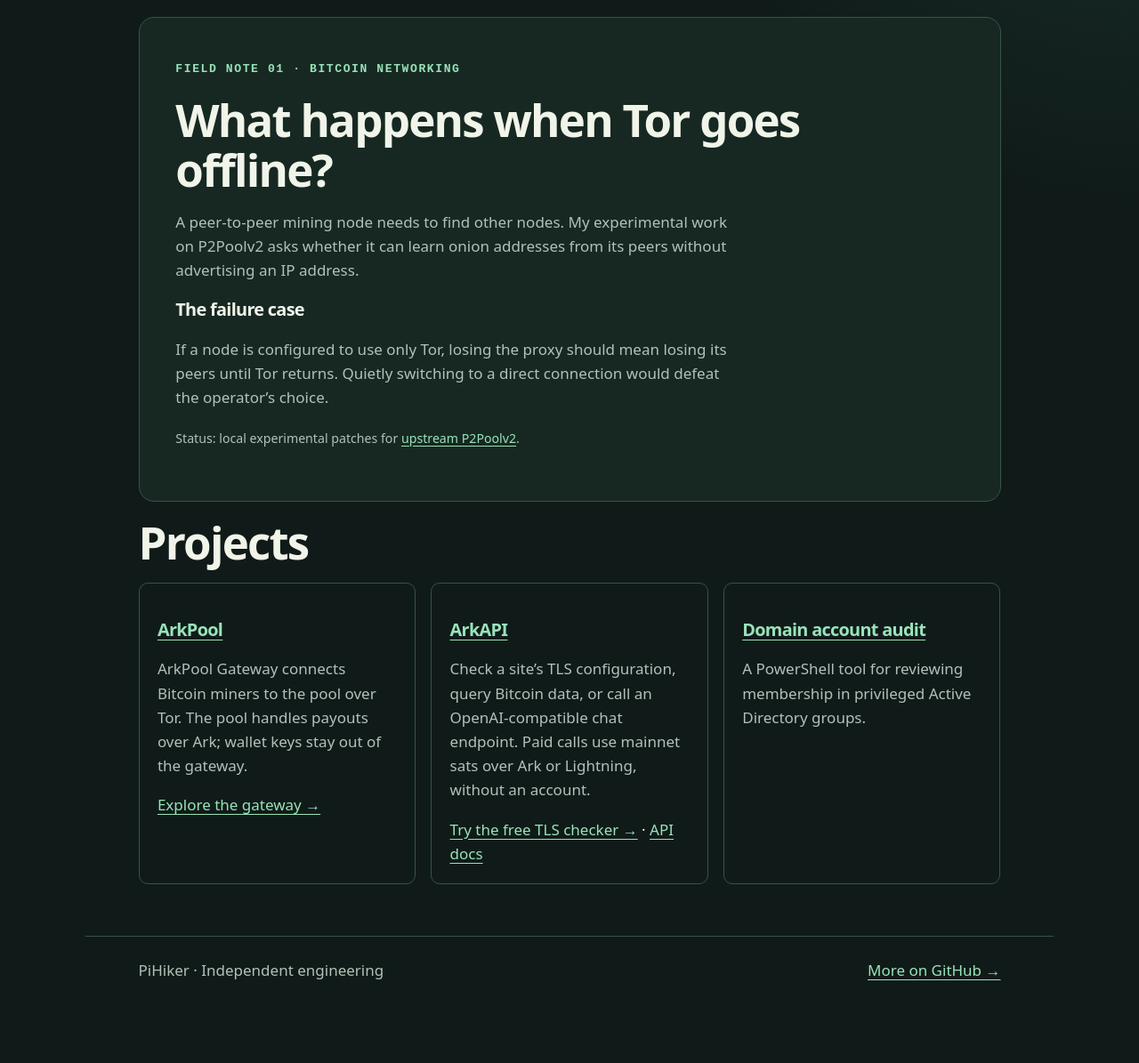
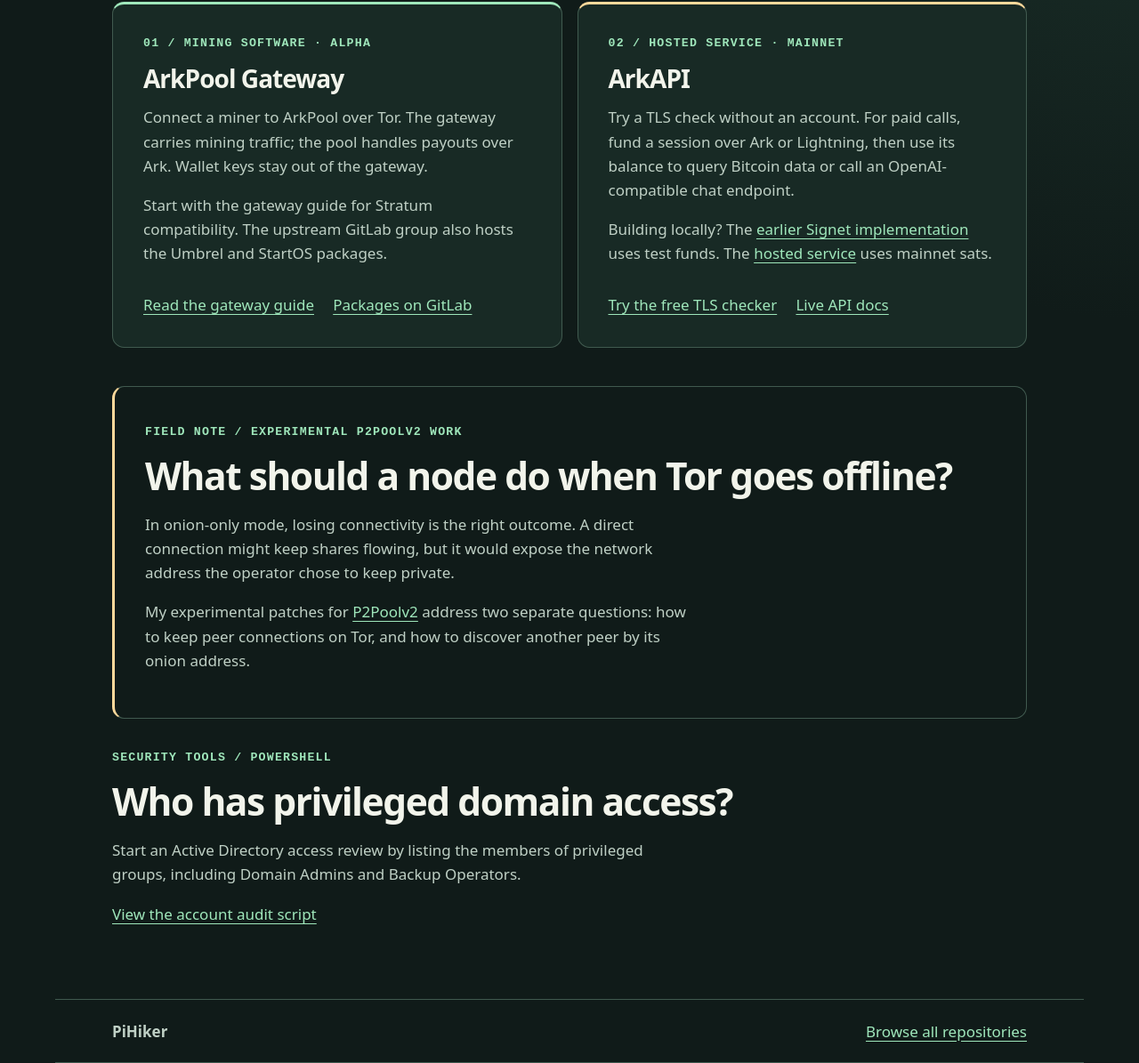
Before and after one commit to PiHiker/pihiker.github.io, a plain HTML site: page index.html in a window 1280 px wide. Shown: the part 693-1888 px from the top of the page at 89% size. Before the commit the page ends 1821 px from the top, so only its background shows below. Drawn offline with Linux system fonts and the light colour scheme.

Commit message:
Highlight privacy, security, and Bitcoin projects

```diff
--- a/index.html
+++ b/index.html
@@ -2,27 +2,83 @@
 <html lang="en">
 <head>
   <meta charset="utf-8">
-  <meta name="viewport" content="width=device-width,initial-scale=1">
-  <meta name="description" content="PiHiker’s field notes on Bitcoin tools, mining over Tor, and security engineering.">
-  <title>PiHiker · Field notes</title>
+  <meta name="viewport" content="width=device-width, initial-scale=1">
+  <meta name="description" content="Explore PiHiker’s ArkPool Gateway, Bitcoin-funded ArkAPI service, security tools, and field notes on onion-only networking.">
+  <title>PiHiker · Privacy, security, and Bitcoin</title>
   <style>
-    :root{color-scheme:dark;--ink:#f0f4e9;--muted:#b1c1b8;--mint:#99e3ba;--line:#375347;background:#101b19;color:var(--ink);font:17px/1.6 system-ui,sans-serif}
-    *{box-sizing:border-box}body{margin:0;background:radial-gradient(ellipse at top right,#214038,transparent 38rem)}main,header,footer{max-width:64rem;margin:auto;padding:1.4rem clamp(1.2rem,5vw,3.5rem)}
-    header,footer,.facts{display:flex;align-items:center;justify-content:space-between;gap:1rem;flex-wrap:wrap}header{border-bottom:1px solid var(--line)}a{color:var(--mint);text-underline-offset:.22em}a:focus-visible{outline:2px solid #ffd393;outline-offset:4px}
-    .label,dt{font:600 .77rem/1.5 ui-monospace,monospace;text-transform:uppercase;letter-spacing:.12em;color:var(--mint)}h1,h2,h3{line-height:1.1;letter-spacing:-.035em}h1{font-size:clamp(2.7rem,8vw,5.7rem);max-width:14ch;margin:.3em 0}h2{font-size:clamp(1.8rem,4vw,3rem);margin:.35em 0}p{color:var(--muted);max-width:64ch}.intro{padding:clamp(2rem,6vw,4rem) 0}.note{border:1px solid var(--line);border-radius:1rem;background:#172822;padding:clamp(1.2rem,4vw,2.4rem)}
-    .facts{justify-content:flex-start;gap:1rem 3rem;border-block:1px solid var(--line);padding:1rem 0}dd{margin:0;font:600 1.15rem ui-monospace,monospace}.projects{display:grid;grid-template-columns:repeat(auto-fit,minmax(min(16rem,100%),1fr));gap:1rem;margin:1rem 0 2rem}.projects article{padding:1.2rem;border:1px solid var(--line);border-radius:.6rem}footer{border-top:1px solid var(--line);color:var(--muted)}nav{display:flex;gap:1rem}
+    :root {color-scheme:dark;--paper:#101b19;--card:#182a25;--ink:#f2f4eb;--soft:#bfd0c5;--mint:#9fe7bb;--gold:#ffd99b;--line:#405a4f;font:17px/1.6 system-ui,sans-serif}
+    * {box-sizing:border-box}
+    body {margin:0;color:var(--ink);background:radial-gradient(ellipse at top right,#223f35,transparent 42rem),var(--paper)}
+    header,main,footer {max-width:68rem;margin:auto;padding:1.25rem clamp(1.15rem,5vw,4rem)}
+    header,footer,nav,.links {display:flex;align-items:center;flex-wrap:wrap;gap:.6rem 1.25rem}
+    header,footer {justify-content:space-between;border-bottom:1px solid var(--line)}
+    footer {border-block:1px solid var(--line);color:var(--soft);margin-top:2rem}
+    a {color:var(--mint);text-underline-offset:.22em}
+    a:hover {color:var(--gold)}
+    :focus-visible {outline:3px solid var(--gold);outline-offset:4px}
+    .skip {position:absolute;left:.5rem;top:.5rem;transform:translateY(-180%);background:var(--paper);padding:.5rem}
+    .skip:focus {transform:none}
+    .intro {padding-block:clamp(2rem,6vw,4.5rem)}
+    .label {font:600 .78rem/1.45 ui-monospace,monospace;letter-spacing:.09em;text-transform:uppercase;color:var(--mint)}
+    h1,h2,h3 {line-height:1.13;letter-spacing:-.035em;text-wrap:balance}
+    h1 {font-size:clamp(2.5rem,7vw,4.8rem);max-width:19ch;margin:.2em 0}
+    h2 {font-size:clamp(1.6rem,4vw,2.5rem);margin:.35em 0}
+    h3 {font-size:1.65rem;margin:.5em 0}
+    p {max-width:63ch;color:var(--soft)}
+    .grid {display:grid;gap:1rem;grid-template-columns:repeat(auto-fit,minmax(min(100%,19rem),1fr));margin-block:1rem 2.5rem}
+    .card,.note {padding:clamp(1.2rem,3vw,2rem);border:1px solid var(--line);border-radius:.8rem;background:var(--card)}
+    .card {display:flex;flex-direction:column;border-top:3px solid var(--mint)}
+    .card:nth-child(2) {border-top-color:var(--gold)}
+    .card p {margin-top:0}
+    .card .links {margin-top:auto;padding-top:.8rem}
+    .note {border-left:3px solid var(--gold);background:transparent}
+    .tool {padding-block:1.6rem}
   </style>
 </head>
 <body>
-  <header><strong>PiHiker</strong><nav aria-label="Main"><a href="#field-note">Field note</a><a href="https://github.com/PiHiker">GitHub</a></nav></header>
-  <main>
-    <section class="intro"><span class="label">Engineering field notes</span><h1>Bitcoin tools, tested in the field.</h1><p>I’m PiHiker. I build Bitcoin-funded APIs and run networking experiments where the failure case matters as much as the happy path.</p></section>
-    <article class="note" id="field-note"><span class="label">Field note 01 · Bitcoin networking</span><h2>What happens when Tor goes offline?</h2>
-      <p>A peer-to-peer mining node needs to find other nodes. My experimental work on P2Poolv2 asks whether it can learn onion addresses from its peers without advertising an IP address.</p>
-      <h3>The failure case</h3><p>If a node is configured to use only Tor, losing the proxy should mean losing its peers until Tor returns. Quietly switching to a direct connection would defeat the operator’s choice.</p>
-      <p><small>Status: local experimental patches for <a href="https://github.com/p2poolv2/p2poolv2">upstream P2Poolv2</a>.</small></p></article>
-    <section aria-labelledby="projects"><h2 id="projects">Projects</h2><div class="projects">
-      <article><h3><a href="https://gitlab.com/arkpool">ArkPool</a></h3><p>ArkPool Gateway connects Bitcoin miners to the pool over Tor. The pool handles payouts over Ark; wallet keys stay out of the gateway.</p><a href="https://gitlab.com/arkpool/arkpool-gateway">Explore the gateway →</a></article>
-      <article><h3><a href="https://arkapi.dev/">ArkAPI</a></h3><p>Check a site’s TLS configuration, query Bitcoin data, or call an OpenAI-compatible chat endpoint. Paid calls use mainnet sats over Ark or Lightning, without an account.</p><a href="https://arkapi.dev/post-quantum-check/">Try the free TLS checker →</a> · <a href="https://arkapi.dev/docs/">API docs</a></article><article><h3><a href="https://github.com/PiHiker/privileged-domain-account-audit">Domain account audit</a></h3><p>A PowerShell tool for reviewing membership in privileged Active Directory groups.</p></article></div></section>
-  </main><footer><span>PiHiker · Independent engineering</span><a href="https://github.com/PiHiker">More on GitHub →</a></footer>
-</body></html>
+  <a class="skip" href="#main">Skip to content</a>
+  <header>
+    <strong>PiHiker</strong>
+    <nav aria-label="Main"><a href="#projects">Projects</a><a href="#field-note">Field note</a><a href="https://github.com/PiHiker">GitHub</a></nav>
+  </header>
+  <main id="main">
+    <div class="intro">
+      <span class="label">PiHiker / Engineering field notes</span>
+      <h1>Privacy, security, and Bitcoin.</h1>
+      <p>In penetration testing, one of my first questions is “What can someone on the other side of this connection learn?” That question also shapes how I build: send mining traffic over Tor, make API calls without an account, and give administrators a way to see who holds privileged access.</p>
+    </div>
+    <section aria-labelledby="projects">
+      <h2 id="projects">Featured projects</h2>
+      <div class="grid">
+        <article class="card">
+          <span class="label">01 / Mining software · Alpha</span>
+          <h3>ArkPool Gateway</h3>
+          <p>Connect a miner to ArkPool over Tor. The gateway carries mining traffic; the pool handles payouts over Ark. Wallet keys stay out of the gateway.</p>
+          <p>Start with the gateway guide for Stratum compatibility. The upstream GitLab group also hosts the Umbrel and StartOS packages.</p>
+          <div class="links"><a href="https://github.com/PiHiker/arkpool-gateway#readme">Read the gateway guide</a><a href="https://gitlab.com/arkpool">Packages on GitLab</a></div>
+        </article>
+        <article class="card">
+          <span class="label">02 / Hosted service · Mainnet</span>
+          <h3>ArkAPI</h3>
+          <p>Try a TLS check without an account. For paid calls, fund a session over Ark or Lightning, then use its balance to query Bitcoin data or call an OpenAI-compatible chat endpoint.</p>
+          <p>Building locally? The <a href="https://github.com/PiHiker/arkapi">earlier Signet implementation</a> uses test funds. The <a href="https://arkapi.dev/">hosted service</a> uses mainnet sats.</p>
+          <div class="links"><a href="https://arkapi.dev/post-quantum-check/">Try the free TLS checker</a><a href="https://arkapi.dev/docs/">Live API docs</a></div>
+        </article>
+      </div>
+    </section>
+    <article class="note" id="field-note">
+      <span class="label">Field note / Experimental P2Poolv2 work</span>
+      <h2>What should a node do when Tor goes offline?</h2>
+      <p>In onion-only mode, losing connectivity is the right outcome. A direct connection might keep shares flowing, but it would expose the network address the operator chose to keep private.</p>
+      <p>My experimental patches for <a href="https://github.com/p2poolv2/p2poolv2">P2Poolv2</a> address two separate questions: how to keep peer connections on Tor, and how to discover another peer by its onion address.</p>
+    </article>
+    <section class="tool" aria-labelledby="audit">
+      <span class="label">Security tools / PowerShell</span>
+      <h2 id="audit">Who has privileged domain access?</h2>
+      <p>Start an Active Directory access review by listing the members of privileged groups, including Domain Admins and Backup Operators.</p>
+      <a href="https://github.com/PiHiker/privileged-domain-account-audit">View the account audit script</a>
+    </section>
+  </main>
+  <footer><strong>PiHiker</strong><a href="https://github.com/PiHiker?tab=repositories">Browse all repositories</a></footer>
+</body>
+</html>
```
